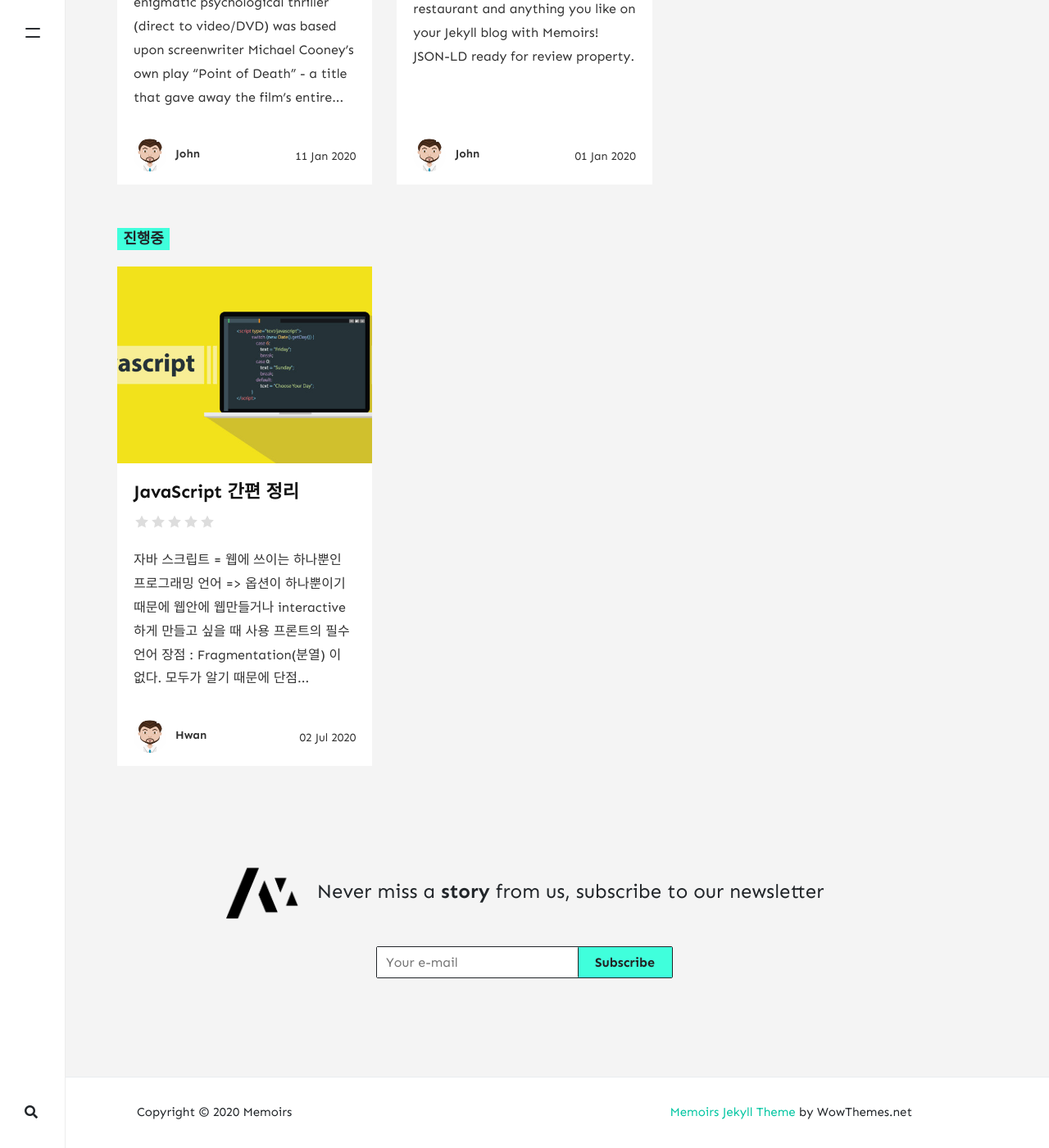
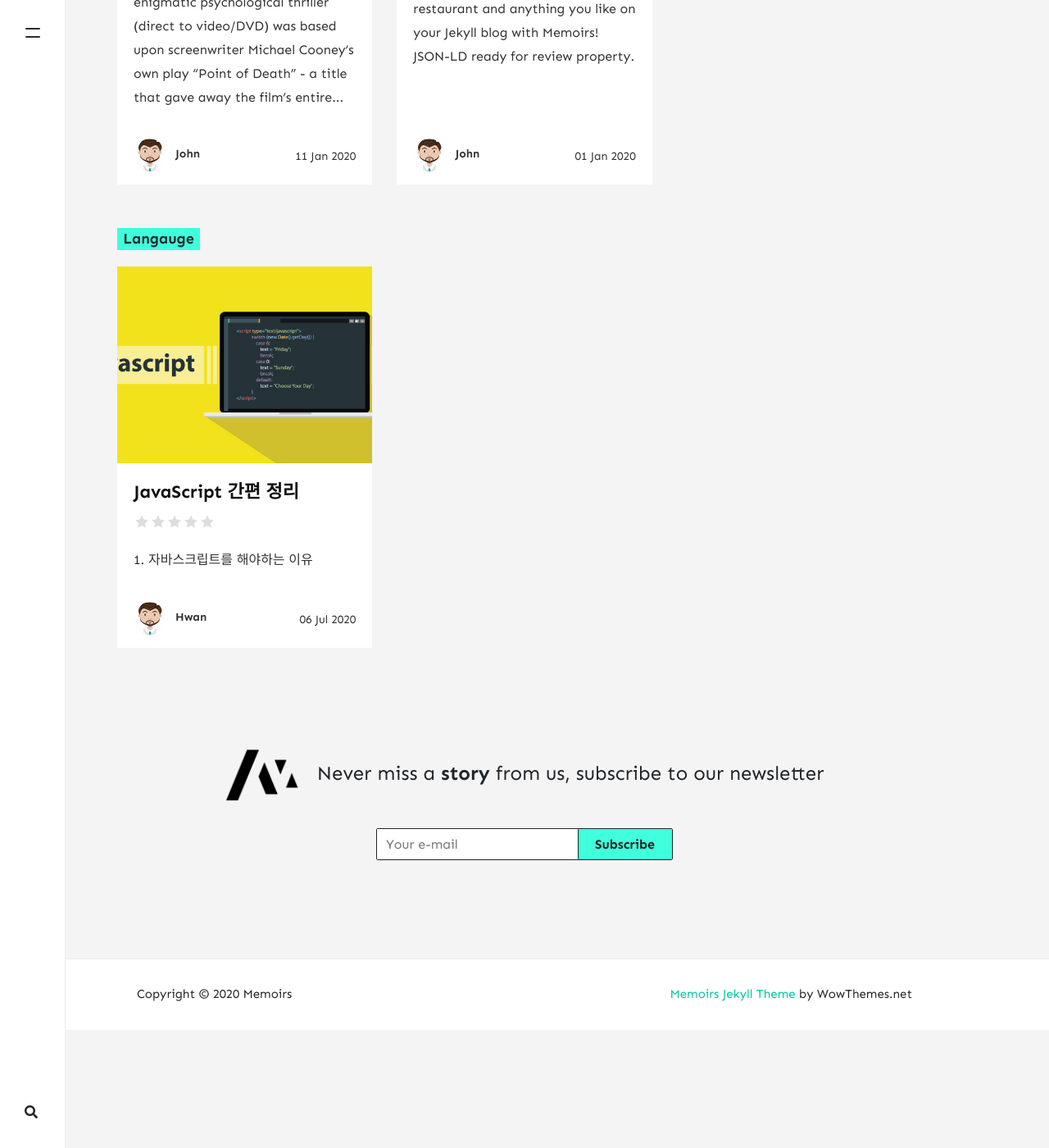
Before and after one commit to Huzit/huzit.github.io, a Jekyll site: the page built from _pages/tags.md, in a window 1280 px wide and 1400 px high, scrolled down 1472 px. Shown: the whole window at 82% size. Built offline with Jekyll 4.4.1, drawn with Linux system fonts in a browser that asks for light colours; nearby versions of some CDN libraries; comment, search, counter and statistics services are not loaded; after the commit the page ends 2728 px from its top, so only the background shows below that; part of the change alters nothing that is shown.

Commit message:
JS포스팅 완료

````diff
--- a/_config.yml
+++ b/_config.yml
@@ -12,6 +12,7 @@ mailchimp-list: 'https://wowthemes.us11.list-manage.com/subscribe/post?u=8aeb20a
 include: ["_pages"]
 permalink: /:title/
 email: wowthemesnet@gmail.com
+
 
 # Authors
 authors:
--- a/_posts/2020-07-02-javaScript Manual.md
+++ /dev/null
@@ -1,186 +0,0 @@
----
-layout: post
-title:  "JavaScript 간편 정리"
-author: hwan
-categories: [ JavaScript ]
-tags: [ 진행중 ]
-image: assets/images/JavaScript.jpg
-description: ""
-rating: ""
----
-자바 스크립트 = 웹에 쓰이는 하나뿐인 프로그래밍 언어  => 옵션이 하나뿐이기 때문에 웹안에 웹만들거나 interactive하게 만들고 싶을 때 사용
-프론트의 필수언어
-장점 : Fragmentation(분열) 이 없다. 모두가 알기 때문에
-단점 : 막혀있다.
-
-이거 배우면 개섹시한 웹사이트 만들 수 있음
-
-매우 interactive 하다
-
-
-ES5, ES6... 자바스크림트 버전 Specification(설명서) 이런거 다 때려치우고 우린 최신걸 배운다.
-우리는 바닐라 자바스크립트한다. 라이브러리 없는 순수 자바 스크립트
-
-바닐라 자바스크립트를 배운다는것은 웹의 원초를 배운다는 것, 복잡하고 귀찮지만 강력하다
-
-js파일은 항상 body아래에 있어야 된다 제일 마지막에 추가해야된다.
-
-자바스크립트는 훈육하지않는 아빠같다 단지 이해만 하고 고쳐주려고 하진 않는다. <- 이게 개같은점
-
-JS에서 let는 지역변수를 의미, 변수가 선언된 블록, 구문 또는 표현식 내에서만 유효한 변수를 선언
-var과 차이점은 블록범위를 무시하지 않고 젼역변수나 함수지역변수로 선언되지 않는점
-
-const 상수로 선언함 static final or val
-
-모든 언어에 통용되는 규칙 !!!! : valueable 선언시 const 또는 val 로 선언할 것!!
-타입 : String, Number, Boolean, Float ....
-
-데이터를 모아놓는 법 :
-1. Array
-	const daysOfWeek = [](브라켓)
-2. Object
-	 const hwanInfo = {}(컬리 브라켓) .(콤마)를 통해서 벨류에 접근가능하다
-
-함수는 함수
-함수 선언 방법 (parameter에 부가적인 선언 없이 이름만 넣으면 된다) 자바스크립트는 타입이 없어 -> 정확히는 알아서 타입 캐스팅을 해줌
-
--출력의 두가지 방법
-‘’ “”를 쓰는것
-이렇게 쓰면 변수를 넣어줄 때 매번 콤마(,)를 적어주거나 concat(+)를 해줘야 하기 때문에 불~편
-function sayHello(potato){
- console.log('hello', potato);
-}
-
-`` 백코트 쓰는방식 -> 코틀린에서 이 방식을 채용해서 그냥 “”사이에 쓸 수 있도록 만들었지만 원조는 자바 스크립트다 원조국밥 지린다.
-function sayHello(name, age){
- console.log(`Hello ${name} you are ${age} years old`);
-}
-
-
-가장 기본적인 JS의 Function과 value선언, assingment
-function sayHello(name, age){
- return (`Hello ${name} you are ${age} years old`);
-}
-
-const myInfo = sayHello("박상환", 25, "그린빌");
-
-console.log(myInfo)
-
-(중요)Object 안에서 function 선언하는 방법
-
-const calculator = {
- plus: function(a, b){
-   return a+b;
- }, <- 매우 존나게 중요 / 실수 자주 일어날 가능성이 높다
-
-  min: function(a, b){
-   return a-b;
- }
-}
-const puls = calculator.plus(2, 4)
-console.log(puls)
-JS에서 document.getElementById() 를 쓰면 HTML에 있는 원소를 id값으로 가져올 수 있다.
-여기서 document란 해당 페이지, JS가 호출된 해당 페이지를 의미한다.
-
-자바 스크립트의 DOM(Document Object Model) HTML문서를 마치 객체처럼 가져와서 사용하는 모델 강력!!  (개념 HTML 또는 XML의 프로그래밍 interface)
-
-document.getElementById("title").innerHTML = "by" 에서  Unable to set property 'innerHTML' of undefined or null reference 가 나온다
-왜 이런 오류가 발생했을까??
-### html
-<!DOCTYPE html>
-<html lang="en">
-<head>
-    <meta charset="UTF-8">
-    <meta name="viewport" content="width=device-width, initial-scale=1.0">
-    <title>Something</title>
-</head>
-<body>
-    <h1>"Hi!!" </h1>
-    <script src = "index.js"></script>
-</body>
-</html>
-
-### JS
-const t = document.getElementById("title");
-t.style.color = 'red';
-
-if(t != null && t != undefined){
-    t.innerHTML = "by";
-    console.log(t);
-}
-
-위 코드를 보면 그 어디에도 title이란 id값이 없기 때문에 나오는 오류다. head에 있는 title은 id값이 아니라 구글로 치면 탭의 이름을 정해주는 "태그"이기 때문이다
-
-수정 : <h1 id = "title">"Hi!!" </h1>
-
-DOM
-document내부 원소의 id를 통해 참조가 가능하고
-ex) document.getElementById("title")
-
-document자체적으로 참조도 가능하다
-ex) document.title = "by"
-
-JS는 이벤트를 위해 만들어 졌다.
------------------------------------------------------
-const title = document.querySelector("#title");
-
-function handleResize(){
-    console.log("I have been resized");
-}
-
-window.addEventListener("resize", handleResize());
-
-코드에서 handleResize를 어떻게 적냐에 따라 호출되는 시기가 달라진다. 위의 코드처럼 handleResize에 ()중괄호를 적어주면 '지금 당장 호출' 이라는 의미를 가지게 되고 Event가 발생하지 않아도 호출된다.
-handleResize에 중괄호를 적지 않으면 내가 원할 때 호출 할 수 있는 EventListener에 적합하게 된다
-
-매우매우매우매우매우매우 중요한 차이니 잘 알아둬야 한다.
-
-function handleResize(event){
-    console.log(event);
-}
-
-window.addEventListener("resize", handleResize );
-
-그리고 자바 스크립트는 자동적으로 함수에 객체를 붙이는데 이걸 다룰 준비만 해주면 이벤트가 발생할 때 마다 handleResize에 event 객체를 parameter로 넘긴다
-
-비교 연산자
-== '값'을 비교 (Equal Operator)
-=== '값'과 '타입'을 비교 (Strict Equal Operator)
-
-null 과 undefined의 차이
-null은 값이 없음을 명시적으로 표시한 것이고 undefined는 그냥 값이 없는 상태이기 때문에 둘을 비교하게 되면 ==는 true가 뜨지만 ===는 false가 뜬다.
-
-실무에서는 ===를 더 강하게 추천하니 참고
-
-JS의 선택자를 알아보자
-1. 아이디 선택자 : #  특정한 id속성이 있는 문서 객체를 선택
-2. 클래스 선택자 : .  특정한 class속성이 있는 문서 객체를 선택
-
-event의 근원을 찾고싶다면 MDN을 찾으면 된다
-----------------------------------------------------------------------
-타이틀의 function 을 이용한 간단한 코드
-const title = document.getElementById("title");
-
-const CLICKED_CLASS = "clicked"; //같은 패키지 안일경우 불러오기 가능
-
-function handleClick(){
-    /*
-    const hasClass = title.classList.contains(CLICKED_CLASS)
-    if(hasClass){
-        title.classList.remove(CLICKED_CLASS);
-    }else{
-        title.classList.add(CLICKED_CLASS);
-    }
-
-    toggle함수를 이용해서 위를 간단히 해보자
-    */
-   title.classList.toggle(CLICKED_CLASS);
-}
-
-function init(){
-    title.addEventListener("click", handleClick);
-}
-
-init();
-
-MDN과 JS doc를 이용하면 모르는 함수라도 깔끔하게 쓸 수 있다.
--- /dev/null
+++ b/_posts/2020-07-06-javaScript Manual.md
@@ -0,0 +1,263 @@
+---
+layout: post
+title:  "JavaScript 간편 정리"
+author: hwan
+categories: [ JavaScript ]
+tags: [ langauge ]
+image: assets/images/JavaScript.jpg
+description: ""
+rating: "4.9"
+---
+## 1. 자바스크립트를 해야하는 이유
+
+자바 스크립트는 가볍고 모든 브라우저에서 사용가능한 유일한 언어이다.<br>
+웹에서 사용자와 상호작용을 하기위해선 필수적으로 필요하다.
+따라서 모두가 알기 때문에 Fragmentation(분열) 이 없다.
+
+하지만 언어차원에서 immutable함을 제공해주지 않는다는 치명적인 단점이 있다.<br>
+JS객체는 언제건 속성을 추가, 삭제, 수정할 수도있고 클래스 밖에서도 클래스의 속성을 바꿀 수 있다.
+
+> 대표적으로 this바인딩이 있다.
+
+
+
+이 문서에서 다루는 JS는 Vanilla JS에 초점을 둘 것이다.<br>
+Vanilla JS로 한 이유는 나중에 React나 Angular, Vue 등을 배울때 어렵지 않게 배울 수 있기 때문이다.
+
+> Vanilla JS룰 배운다는것은 웹의 원초를 배운다는 것, 복잡하고 귀찮지만 강력하다
+시간나면 사이트에 들어가 보는것도 추천한다. *0byte!!!*<br><http://vanilla-js.com/>
+
+<br>
+
+## 2. 문법 및 규칙
+<br>
+
+##### html에서 스크립트 선언위치
+
+```
+<!DOCTYPE html>
+<html lang="en">
+<head>
+    <meta charset="UTF-8">
+    <link rel = "stylesheet" href = "index.css">
+    <meta name="viewport" content="width=device-width, initial-scale=1.0">
+    <title>Document</title>
+</head>
+<body>
+
+    <script src="clock.js"></script> <-----------------
+</body>
+</html>
+```
+js파일은 항상 body아래에 있어야 된다 제일 마지막에 추가해야된다.
+
+<br>
+
+##### 변수선언 방식
+
+선언방식은 총 3가지가 있다.
+* let
+* var
+* const
+
+let은 변수가 선언된 블록, 구문 또는 표현식 내에서만 유효한 변수이고 var은 블록범위를 무시하고 전역변수나 함수 지역변수로 선언된다.
+const는 상수로 선언한다.
+
+여기서 모든 언어에 통용되는 규칙이 있는데 변수 선언시 상수로 선언하는 것이다.
+의도치 않은 [side-effect](https://ko.wikipedia.org/wiki/%EB%B6%80%EC%9E%91%EC%9A%A9_(%EC%BB%B4%ED%93%A8%ED%84%B0_%EA%B3%BC%ED%95%99)를 방지할 수 있으며 필요에 따라 mutable하게 바꾸면 된다.
+
+<br>
+
+##### 데이터를 모아놓는 법
+1. Array <br>
+	``` const daysOfWeek = [](브라켓) ```
+2. Object <br>
+	```
+    const hwanInfo = {
+        이름 : 내용,
+        age : 32,
+        gender : 'male'
+    }; (컬리 브라켓) .(콤마)를 통해서 벨류에 접근가능하다
+    ```
+> object선언시 JS는 알아서 타입 변환을 해주기 때문에 parameter에 타입없이 이름과 내용만 넣어주면 된다. <br> 세미콜론은 취향따라 알아서 하면된다.
+
+<br>
+
+##### 출력의 두가지 방법
+1. ‘’ “” <br>
+이렇게 쓰면 변수를 넣어줄 때 매번 콤마(,)를 적어주거나 concat(+)를 해줘야 하기 때문에 불편하다 <br>
+```
+function sayHello(potato){
+ console.log('hello', potato);
+}
+```
+
+2. ``
+코틀린에서 이 방식을 채용해서 그냥 “”사이에 쓸 수 있도록 만들었지만 원조는 자바 스크립트다 (아마도?)
+```
+function sayHello(name, age){
+ console.log(`Hello ${name} you are ${age} years old`);
+}
+```
+
+<br>
+
+##### 가장 기본적인 JS의 Function과 value선언, assingment
+
+* Fucntion
+```
+function sayHello(name, age){
+ return (`Hello ${name} you are ${age} years old`);
+}
+```
+* value, assingment
+```
+const myInfo = sayHello("박상환", 25, "그린빌");
+```
+* 호출
+```
+console.log(myInfo)
+```
+
+* Object 안에서 function 선언하는 방법
+
+```
+const calculator = {
+ plus: function(a, b){
+   return a+b;
+ },
+
+  min: function(a, b){
+   return a-b;
+ }
+}
+const puls = calculator.plus(2, 4)
+console.log(puls)
+```
+> 만약 오류가 난다면 원소를 구분해주는 콤마일 확률이 높다.
+
+<br>
+
+##### 비교 및 선택자
+
+* 비교연산자<br>
+== '값'을 비교 (Equal Operator) <br>
+=== '값'과 '타입'을 비교 (Strict Equal Operator)
+
+* null과 undefined<br>
+null은 값이 없음을 명시적으로 표시한 것이고 undefined는 그냥 값이 없는 상태이기 때문에 둘을 비교하게 되면 ==는 true가 뜨지만 ===는 false가 뜬다.
+
+>실무에서는 ===를 더 강하게 추천하니 참고
+
+* 선택자
+1. 아이디 선택자 : '#'  특정한 id속성이 있는 문서 객체를 선택
+2. 클래스 선택자 : '.'  특정한 class속성이 있는 문서 객체를 선택
+
+> 자바스크립트 참조문서를 보고싶다면 [MDN](https://developer.mozilla.org/ko/docs/Web/JavaScript)이나 [devdocs](https://devdocs.io/javascript/)에 가면 된다.
+
+<br>
+
+##### DOM(Document Object Model)
+
+자바 스크립트의 DOM(Document Object Model) HTML문서를 마치 객체처럼 가져와서 사용하는 모델이다. <br>
+>매우 강력한 개념!!(개념 HTML 또는 XML의 프로그래밍 interface)
+
+
+JS에서 document.getElementById() 를 쓰면 HTML에 있는 원소를 id값으로 가져올 수 있다. <br>
+자매품으로 querySelector()도 있다.<br>
+여기서 [document](http://tcpschool.com/javascript/js_dom_document)란 해당 페이지, JS가 호출된 해당 페이지를 의미한다.<br>
+
+> 사용할 때 Unable to set property 'innerHTML' of undefined or null reference 오류메시지가 나온다면 html에 id나 class를 선언했는지 확인!
+
+아래의 코드에서 Unable to set property 'innerHTML' of undefined or null reference 가 나온다.<br>
+왜 이런 오류가 발생했을까??
+```
+### html
+<!DOCTYPE html>
+<html lang="en">
+<head>
+    <meta charset="UTF-8">
+    <meta name="viewport" content="width=device-width, initial-scale=1.0">
+    <title>Something</title>
+</head>
+<body>
+    <h1>"Hi!!" </h1>
+    <script src = "index.js"></script>
+</body>
+</html>
+
+### JS
+const t = document.getElementById("title");
+t.style.color = 'red';
+
+if(t != null && t != undefined){
+    t.innerHTML = "by";
+    console.log(t);
+}
+```
+위 코드를 보면 그 어디에도 title이란 id값이 없기 때문에 나오는 오류다. head에 있는 title은 id값이 아니라 구글로 치면 탭의 이름을 정해주는 "태그"이기 때문이다,<br> 따라서 아래와 같이 수정하면 된다.
+```
+<h1 id = "title">"Hi!!" </h1>
+```
+
+<br>
+
+##### 이벤트
+
+자바스크립트의 존재이유라고 할 만큼 중요하다
+
+```
+const title = document.querySelector("#title");
+
+function handleResize(){
+    console.log("I have been resized");
+}
+
+window.addEventListener("resize", handleResize());
+```
+addEventListener 에서 handleResize를 어떻게 적냐에 따라 호출되는 시기가 달라진다. 위의 코드처럼 handleResize에 ()중괄호를 적어주면 '지금 당장 호출' 이라는 의미를 가지게 되고 Event가 발생하지 않아도 호출된다.
+handleResize에 중괄호를 적지 않으면 내가 원할 때 호출 할 수 있는 EventListener에 적합하게 된다
+
+
+>매우매우매우매우매우매우 중요한 차이니 잘 알아둬야 한다.
+
+
+그리고 자바 스크립트는 자동적으로 함수에 객체를 붙이는데 이걸 다룰 준비만 해주면 이벤트가 발생할 때 마다 handleResize에 event 객체를 parameter로 넘긴다
+```
+function handleResize(event){
+    console.log(event);
+}
+
+window.addEventListener("resize", handleResize );
+```
+
+<br>
+
+##### 간단한 코드
+```
+const title = document.getElementById("title");
+
+const CLICKED_CLASS = "clicked"; //같은 패키지 아닐경우 불러오기 가능
+
+function handleClick(){
+    /*
+    const hasClass = title.classList.contains(CLICKED_CLASS)
+    if(hasClass){
+        title.classList.remove(CLICKED_CLASS);
+    }else{
+        title.classList.add(CLICKED_CLASS);
+    }
+
+    toggle함수를 이용해서 위를 간단히 해보자
+    */
+   title.classList.toggle(CLICKED_CLASS);
+}
+
+function init(){
+    title.addEventListener("click", handleClick);
+}
+
+init();
+```
+MDN과 JS doc를 이용하면 모르는 함수라도 깔끔하게 쓸 수 있다.<br>
+강의가 보고싶다면 [노마드코더](https://nomadcoders.co/javascript-for-beginners)의 바닐라 JS강의를 추천한다.<br>
````
